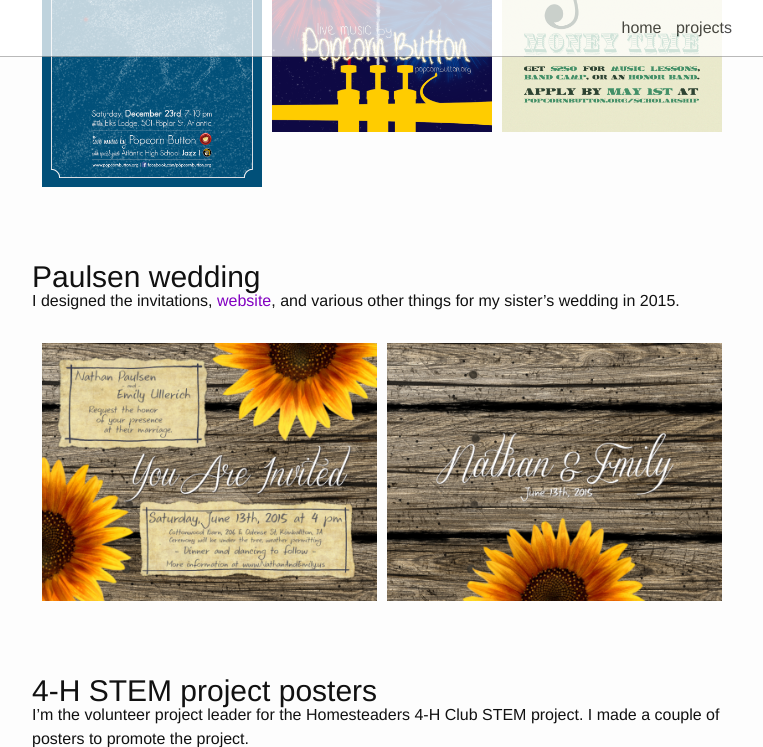
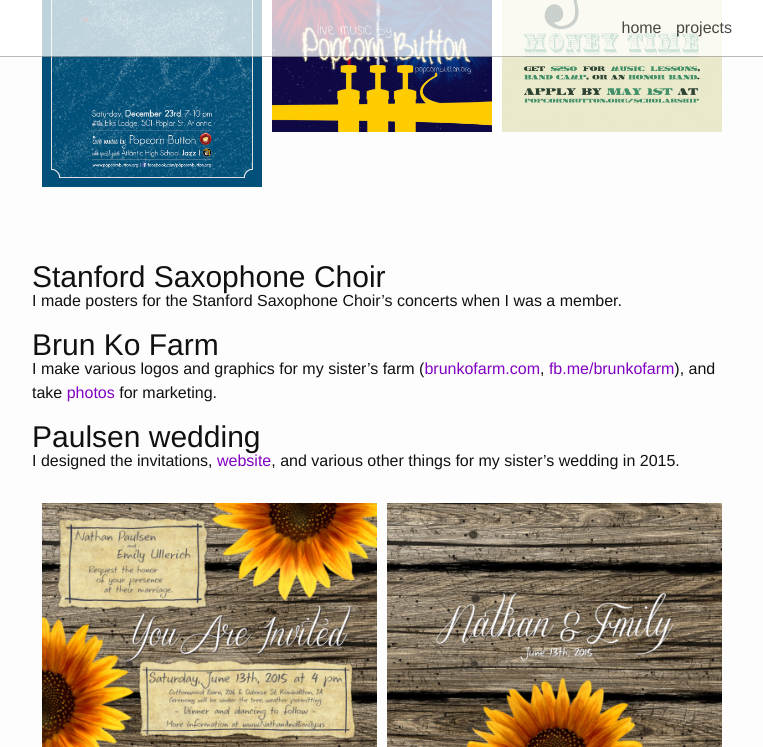
Before and after one commit to meiadvanture/myweb, a Jekyll site: the page built from _projects/design.md, in a window 1280 px wide and 900 px high, scrolled down 1407 px, cut to the strip 0-747 px from the top of the window. Shown: the whole strip, without its empty margins (258-1021 px from the left). Built offline with Jekyll 4.4.1, drawn with Linux system fonts in a browser that asks for light colours; nearby versions of some CDN libraries.

Commit message:
added design components

```diff
--- a/_projects/design.md
+++ b/_projects/design.md
@@ -27,6 +27,14 @@
 <br/>
 <br/>
 
+
+### Stanford Saxophone Choir
+I made posters for the Stanford Saxophone Choir's concerts when I was a member.
+
+
+### Brun Ko Farm
+I make various logos and graphics for my sister's farm ([brunkofarm.com](http://brunkofarm.com), [fb.me/brunkofarm](http://facebook.com/brunkofarm)), and take [photos](TODO: link) for marketing.
+
 ### Paulsen wedding
 I designed the invitations, [website](http://paulsen.curtisullerich.com), and various other things for my sister's wedding in 2015.
 <div class="img_full">
```
